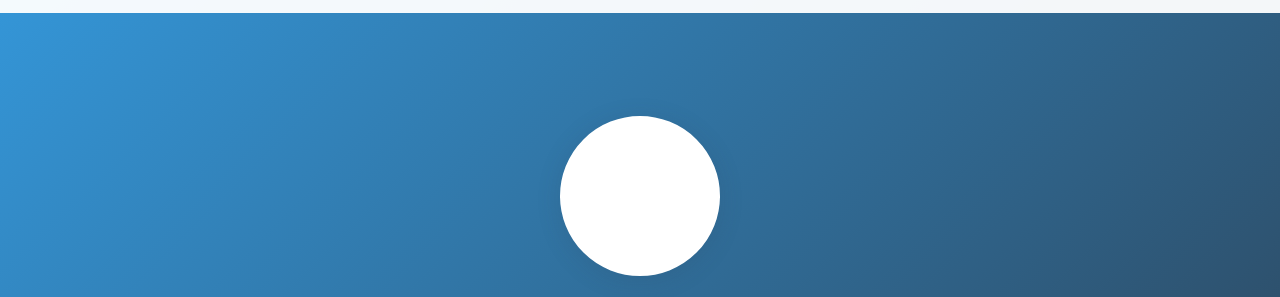
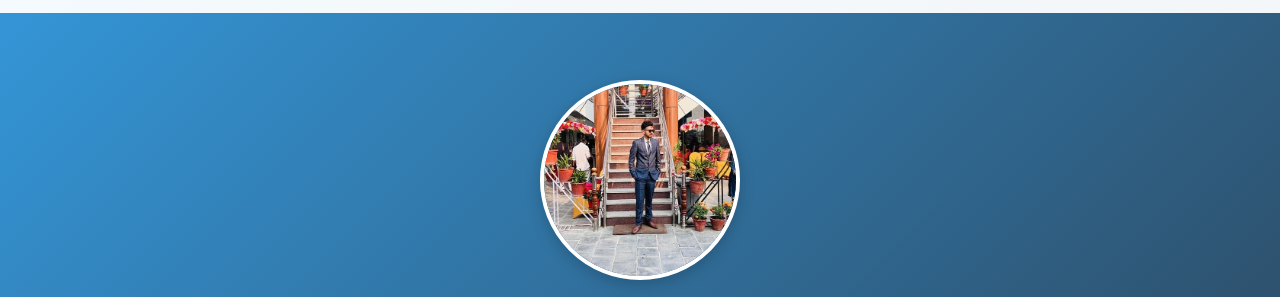
Before and after one commit to bijayrajpoudel/Websites, a plain HTML site: page index.html in a window 1280 px wide. Shown: the part 57-354 px from the top of the page. Drawn offline with Linux system fonts and the light colour scheme.

Commit message:
photo added

```diff
--- a/styles.css
+++ b/styles.css
@@ -281,21 +281,26 @@ footer {
     }
 
     .profile-pic {
-        width: 110px;
-        height: 110px;
+        width: 150px;
+        height: 150px;
     }
 }
 
 .profile-pic {
-    width: 160px;
-    height: 160px;
+    width: 200px;
+    height: 200px;
+    border-radius: 50%;
     object-fit: cover;
-    border-radius: 50%;
-    border: 6px solid #fff;
-    box-shadow: 0 4px 24px rgba(44, 62, 80, 0.15);
-    margin-bottom: 1.5rem;
-    margin-top: 1.5rem;
-    background: #fff;
+    border: 4px solid white;
+    box-shadow: 0 4px 15px rgba(0, 0, 0, 0.2);
+    margin-bottom: 2rem;
+    transition: transform 0.3s ease, box-shadow 0.3s ease;
+    animation: fadeInUp 1s ease;
+}
+
+.profile-pic:hover {
+    transform: scale(1.05);
+    box-shadow: 0 6px 20px rgba(0, 0, 0, 0.3);
 }
 
 .ai-list {
```
Also changed, not shown: profile.jpg (added).
